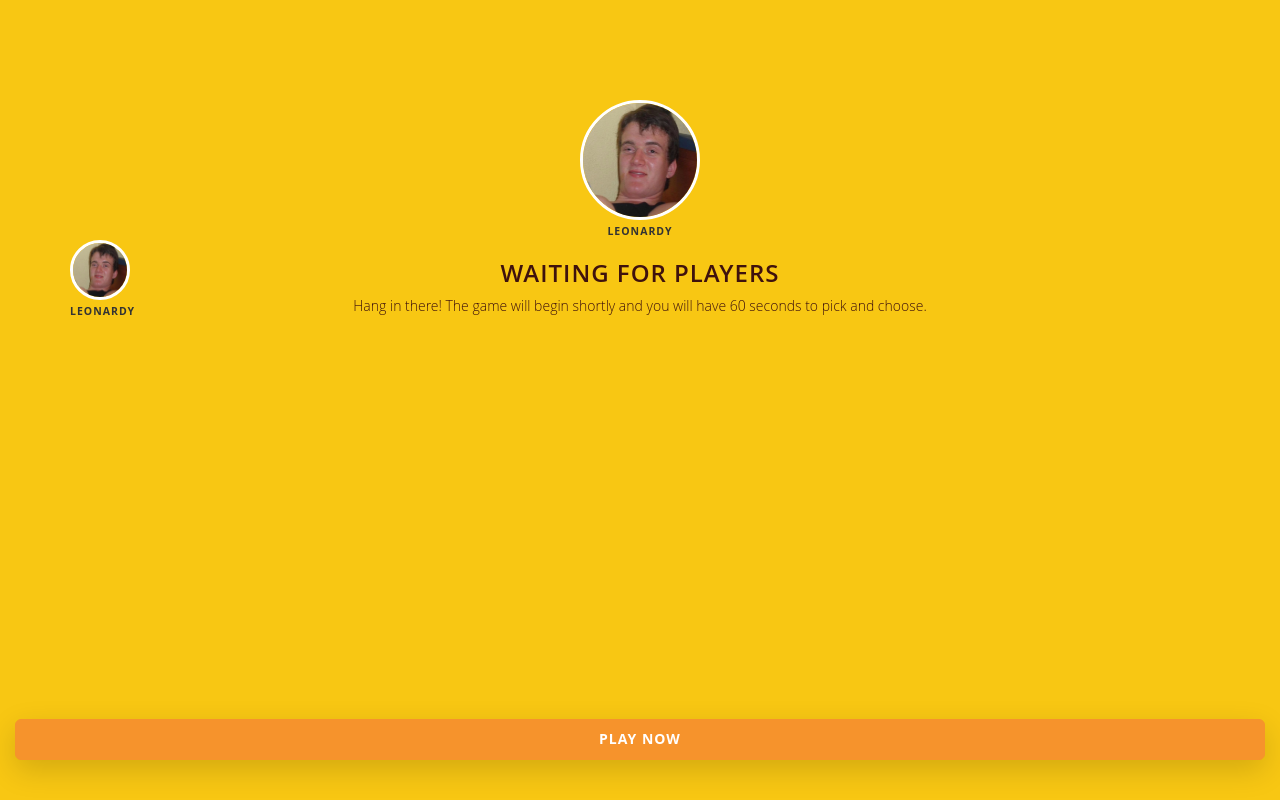
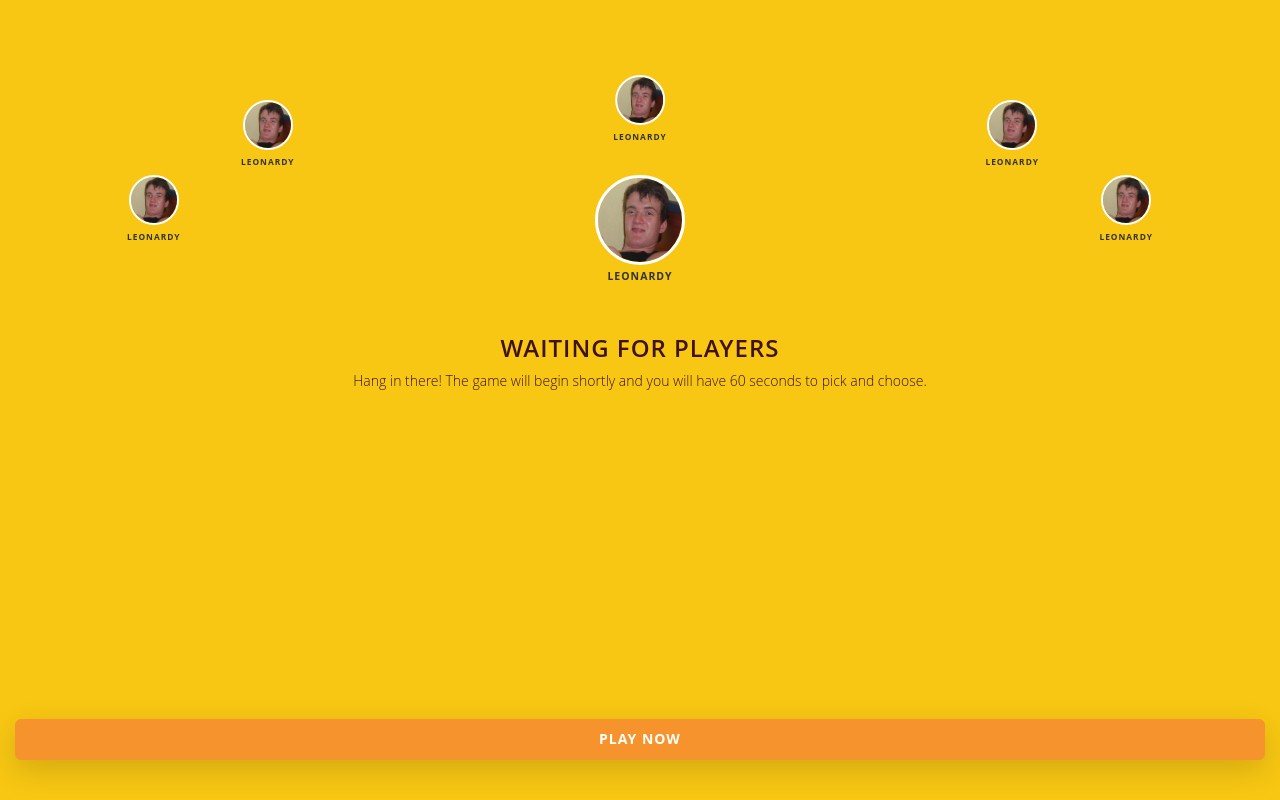
Before and after one commit to jamesssooi/budweiserhackathon, a website: page src/pages/waiting.html in a window 1280 px wide. Drawn offline with nearby package versions, Linux system fonts and the light colour scheme.

Commit message:
La Salle School of Arts is a pretty cool place eh

```diff
--- a/src/pages/waiting.html
+++ b/src/pages/waiting.html
@@ -24,7 +24,27 @@
           <br />
           <span>Leonardy</span>
         </div>
-        <div class="player">
+        <div class="player player-one">
+          <img src="../assets/sample_profile.jpg" />
+          <br />
+          <span>Leonardy</span>
+        </div>
+        <div class="player player-two">
+          <img src="../assets/sample_profile.jpg" />
+          <br />
+          <span>Leonardy</span>
+        </div>
+        <div class="player player-three">
+          <img src="../assets/sample_profile.jpg" />
+          <br />
+          <span>Leonardy</span>
+        </div>
+        <div class="player player-four">
+          <img src="../assets/sample_profile.jpg" />
+          <br />
+          <span>Leonardy</span>
+        </div>
+        <div class="player player-five">
           <img src="../assets/sample_profile.jpg" />
           <br />
           <span>Leonardy</span>
--- a/src/scss/pages/_waiting.scss
+++ b/src/scss/pages/_waiting.scss
@@ -16,7 +16,8 @@
 .waiting-room-players {
 
   display: block;
-  margin-top: 100px;
+  margin-top: 175px;
+  margin-bottom: 30px;
   position: relative;
 
   .main-player {
@@ -24,8 +25,8 @@
   }
 
   .main-player img {
-    max-width: 120px;
-    height: 120px;
+    max-width: 90px;
+    height: 90px;
     border-radius: 50%;
     border: 3px solid white;
   }
@@ -41,13 +42,14 @@
 
   .player {
     position: absolute;
+    text-align: center;
   }
 
   .player img {
-    max-width: 60px;
-    height: 60px;
+    max-width: 50px;
+    height: 50px;
     border-radius: 50%;
-    border: 3px solid white;
+    border: 2px solid white;
   }
 
   .player span {
@@ -55,6 +57,36 @@
     font-weight: bold;
     text-transform: uppercase;
     letter-spacing: 1px;
-    font-size: 0.75em;
+    font-size: 0.6em;
   }
 }
+
+.waiting-room-players {
+
+  .player-one {
+    left: 5%;
+    bottom: 40px;
+  }
+
+  .player-two {
+    right: 5%;
+    bottom: 40px;
+  }
+
+  .player-three {
+    left: 15%;
+    bottom: 115px;
+  }
+
+  .player-four {
+    right: 15%;
+    bottom: 115px;
+  }
+
+  .player-five {
+    left: 50%;
+    transform: translateX(-50%);
+    -webkit-transform: translateX(-50%);
+    bottom: 140px;
+  }
+}
```
Also changed, not shown: src/index.html (+4 -2 lines), dist/assetes/beers/becks.png (added), dist/assetes/beers/budweiser.png (added), dist/assetes/beers/corona_extra.png (added), dist/assetes/beers/hoegaarden.png (added), dist/assetes/beers/hoegaarden_old.png (added), dist/assetes/beers/leffe.png (added), dist/assetes/beers/stella.png (added), dist/assetes/beers/stella_artois.png (added), dist/assetes/sample_profile.jpg (added), dist/assetes/select_beer.png (added), dist/assetes/select_beer.svg (added), dist/css/main.css, dist/index.html, 2 more files.
